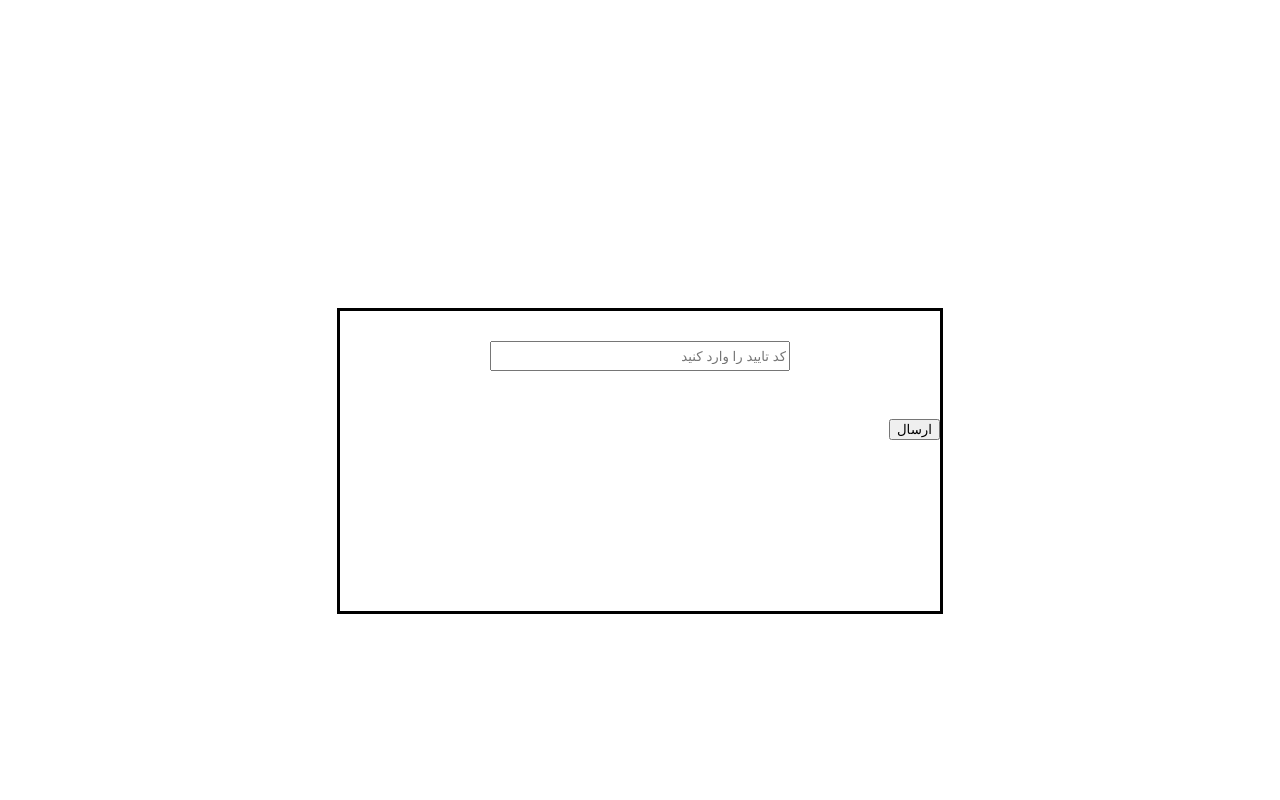
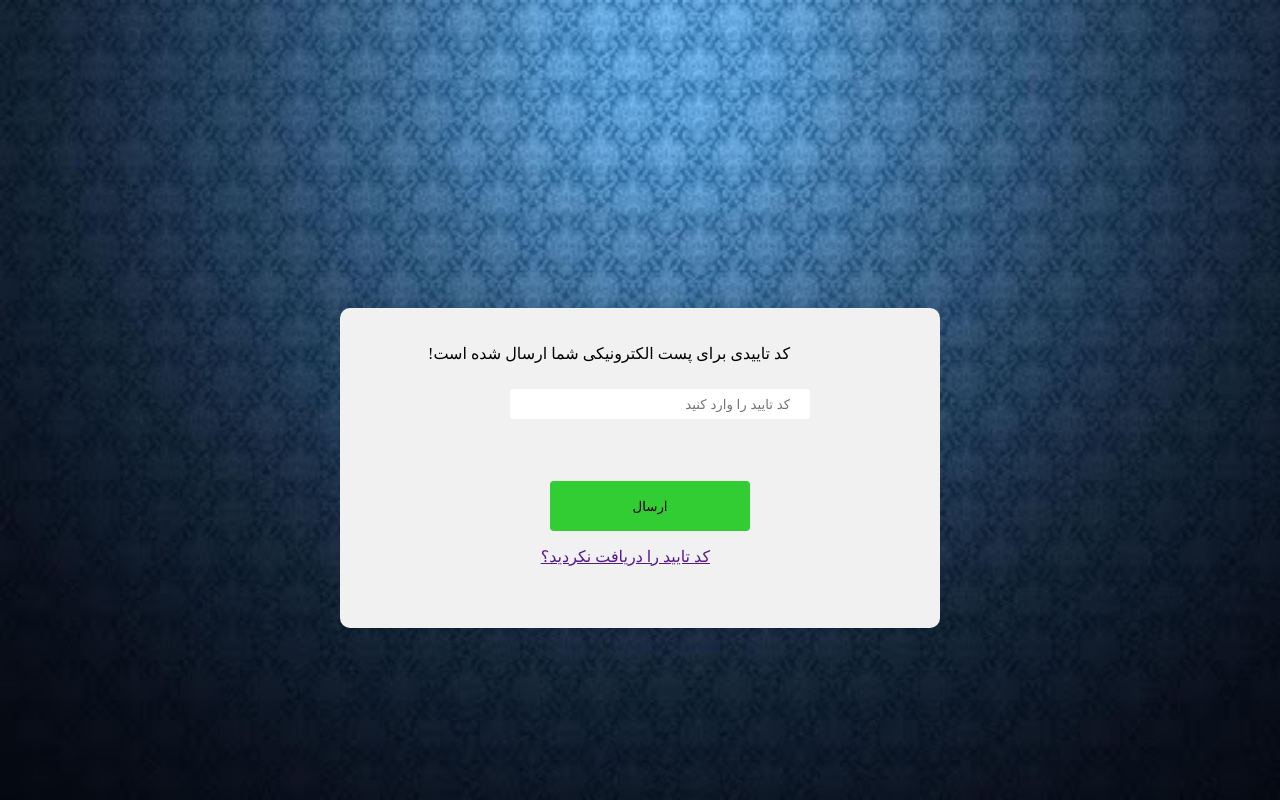
Before and after one commit to AlirezaEiji191379/webProject, a PHP site: page /confrim.php in a window 1280 px wide. Run offline with PHP 8.4, Linux system fonts and the light colour scheme.

Commit message:
تقریبا زیبایی صفحه تایید ایمیل نیز انجام شد!

```diff
--- a/confrim.php
+++ b/confrim.php
@@ -19,18 +19,19 @@
     </head>
     <body>
     <div id="formDiv"dir="rtl">
+        <p id="warning">
+            کد تاییدی برای پست الکترونیکی شما ارسال شده است!
+        </p>
+
         <form id="myForm">
-
             <div id="div1">
-            <input type="text" name="code" id="code"  placeholder="کد تایید را وارد کنید"><br><br>
+            <input type="text" name="code" id="code"  placeholder="کد تایید را وارد کنید">
             </div>
+            <p id="clock"></p><br><br>
             <input type="submit" name="submit"  value="ارسال">
-            <div>
-                <p id="clock"></p>
-            </div>
+            <p><a href="" id="resendCode">کد تایید را دریافت نکردید؟</a> </p>
         </form>
     </div>
-
     </body>
 
 </html>
--- a/css/passConfStyle.css
+++ b/css/passConfStyle.css
@@ -1,10 +1,21 @@
+html{
+    height: 100%;
+    background-image: url("../images/registerBackground.jpg");
+    background-repeat: no-repeat;
+    background-position: center;
+    background-size: cover;
+}
+
 #formDiv{
+    background-color: #f1f1f1;
     position: relative;
     top: 300px;
     height: 300px;
     width:600px;
     margin: auto;
-    border: solid;
+    border: none;
+    border-radius: 10px;
+    padding-top: 20px;
 }
 
 #code{
@@ -12,5 +23,40 @@
     right: 120px;
     width: 50%;
     height: 30px;
-    margin: 30px;
+    margin: 10px;
+    padding:0px 20px 0px 0px ;
+    border: none;
+    outline-color:  DodgerBlue;
+    border-radius: 4px;
 }
+
+input[type=submit]{
+    background-color: limegreen;
+    position: relative;
+    right: 190px;
+    height: 50px;
+    width: 200px;
+    border-radius: 4px;
+    border: none;
+    cursor: grabbing;
+}
+
+input[type=submit]:hover{
+    opacity: 0.8;
+}
+
+#warning{
+    position: relative;
+    right: 150px;
+}
+
+#clock{
+    position: relative;
+    right: 360px;
+}
+
+#resendCode{
+    position: relative;
+    right: 230px;
+
+}
--- a/css/registerStyleSheet.css
+++ b/css/registerStyleSheet.css
@@ -60,6 +60,7 @@ input[type=submit]{
     width: 200px;
     border-radius: 4px;
     border: none;
+    cursor: grab;
 }
 input[type=submit]:hover{
     opacity: 0.8;
```
